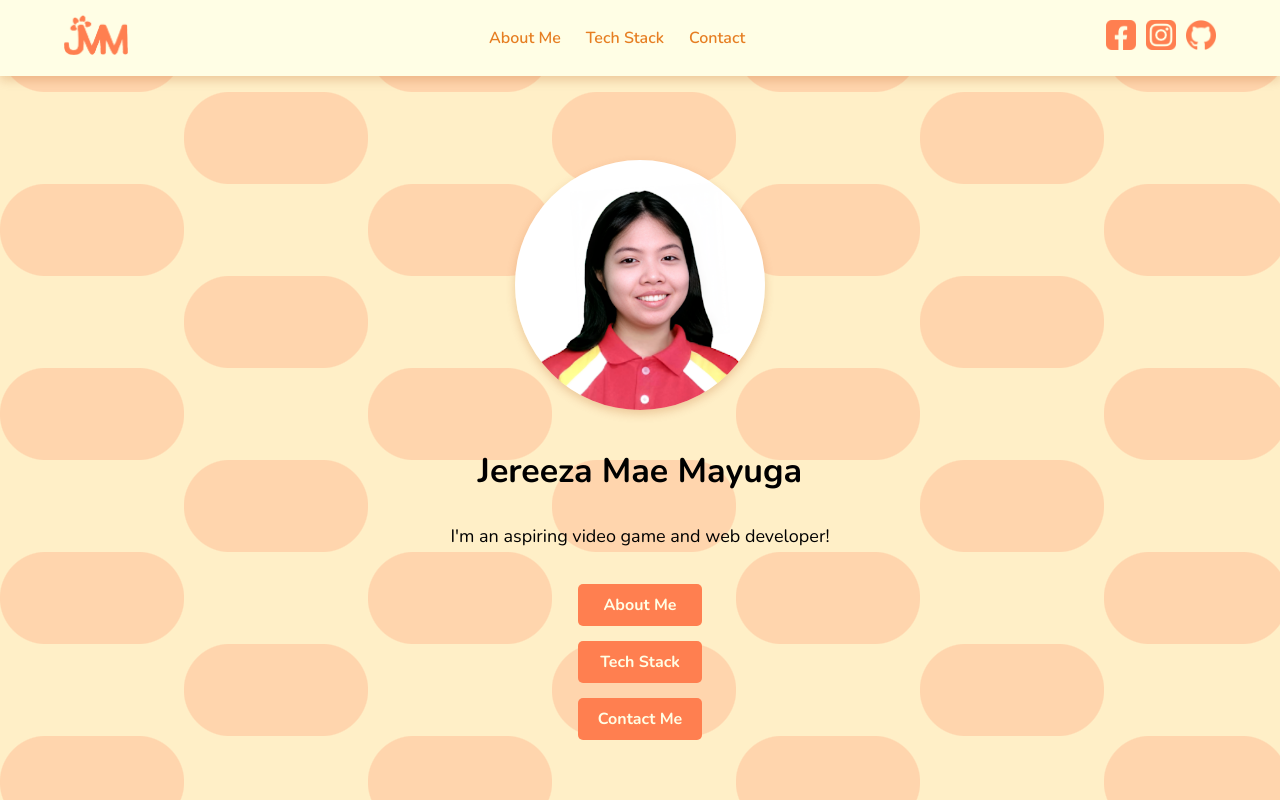
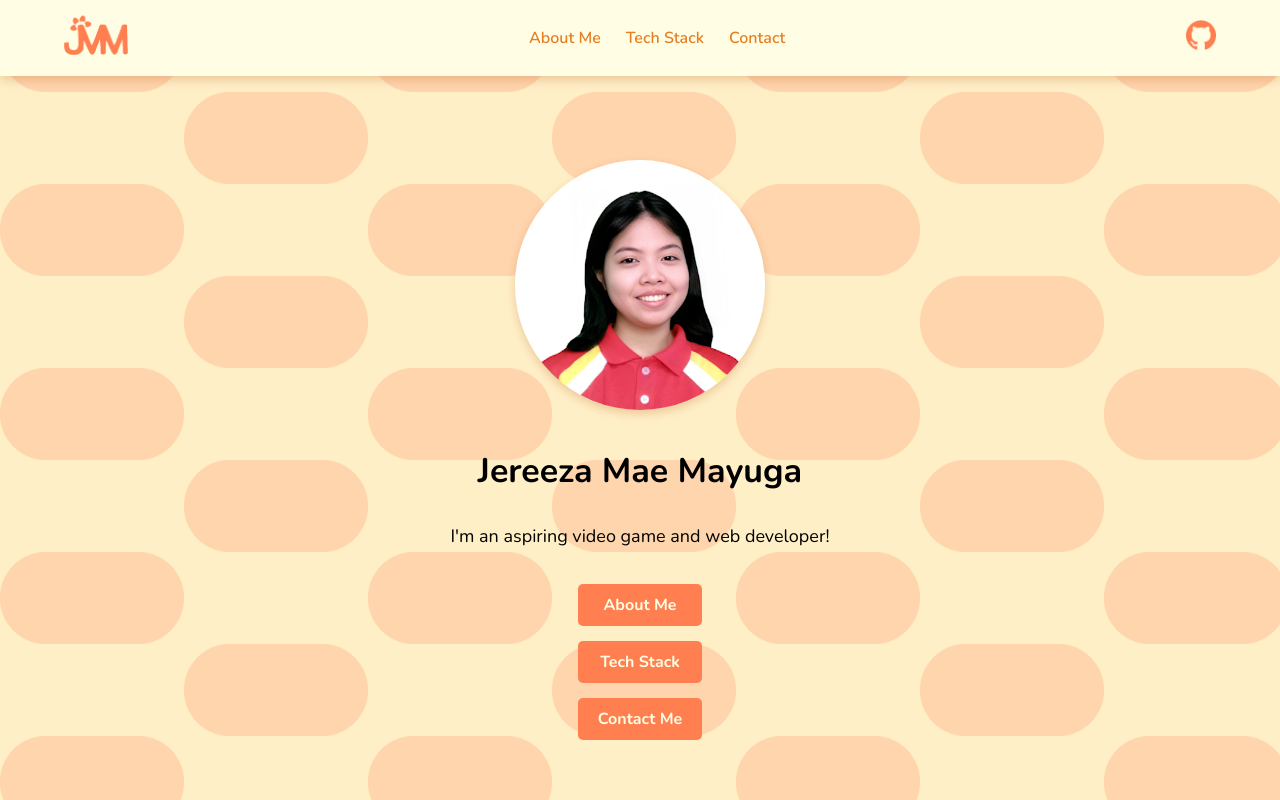
Before and after one commit to jereeza-mae-mayuga/portfolio, a plain HTML site: page index.html in a window 1280 px wide. Drawn offline with nearby package versions, Linux system fonts and the light colour scheme.

Commit message:
Update index.html

```diff
--- a/index.html
+++ b/index.html
@@ -21,11 +21,6 @@
                 <li><a href="contact.html">Contact</a></li>
             </ul>
             <div class="social-icons">
-                <a href="https://www.facebook.com/Azeerej.geza/" target="_blank">
-                    <img src="facebook-logo.png" alt="Facebook">
-                </a>
-                <a href="https://www.instagram.com/geza_eam/" target="_blank">
-                    <img src="instagram-logo.png" alt="Instagram">
                 </a>
                 <a href="https://github.com/jereeza-mae-mayuga/" target="_blank">
                     <img src="github-logo.png" alt="GitHub">
```
